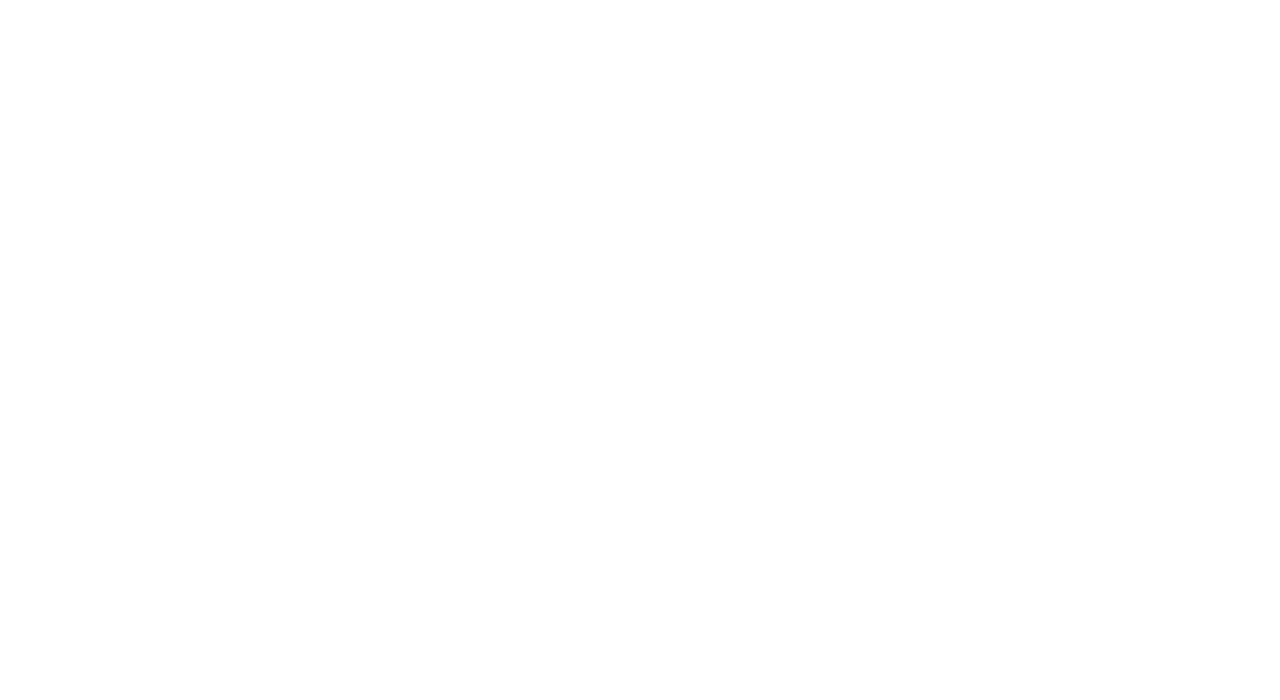
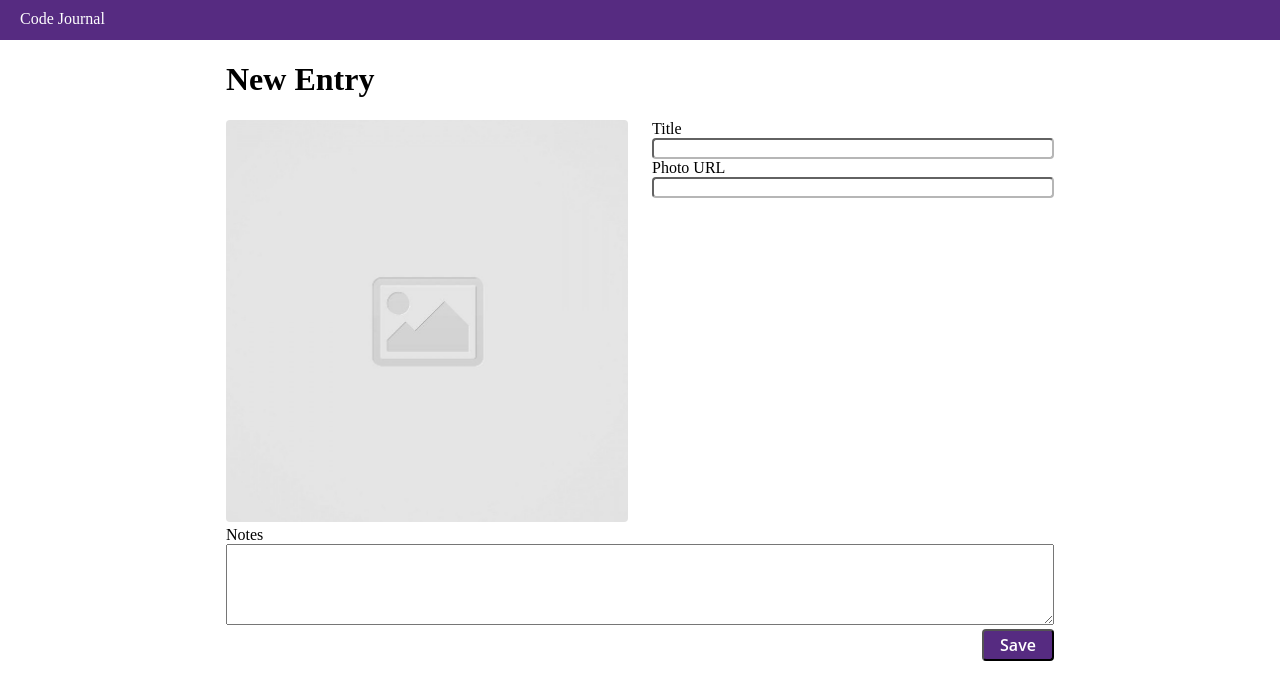
Before and after one commit to sallysujilee/code-journal, a website: page index.html in a window 1280 px wide. Drawn offline with Linux system fonts and the light colour scheme.

Commit message:
Fix all errors. 1

```diff
--- a/css/styles.css
+++ b/css/styles.css
@@ -0,0 +1,49 @@
+.nav-color {
+  width: 100%;
+  height: 40px;
+  background-color: #562b81;
+}
+
+.logo {
+  color: white;
+  padding-left: 10px;
+  background: #562b81;
+  padding-top: 10px;
+  padding-bottom: 10px;
+  float: left;
+  position: absolute;
+  left: 10px;
+}
+
+.placeholder-img {
+  width: 100%;
+  border-radius: 4px;
+  position: relative;
+}
+
+.save {
+  width: 72px;
+  height: 32px;
+  left: 285px;
+  top: 794px;
+  font-family: "Open Sans", serif;
+  font-style: normal;
+  font-weight: 600;
+  font-size: 16px;
+  line-height: 22px;
+  background-color: #562b81;
+  color: white;
+  border-radius: 4px;
+  float: right;
+}
+
+input {
+  border-radius: 4px;
+  background: white;
+  border-color: #b6b6b6;
+  width: 100%;
+}
+
+textarea {
+  width: 100%;
+}
--- a/index.html
+++ b/index.html
@@ -17,13 +17,44 @@
 </head>
 <body>
   <header>
+    <div class="logo">Code Journal</div>
+    <div class="nav-color"></div>
     <div class="container">
+      <div class="row">
+        <div class="column-full">
+          <h1>New Entry</h1>
+        </div>
+      </div>
     </div>
   </header>
-  <main class="container">
-    <div data-view="entry-form"></div>
-    <div data-view="entries" class="hidden"></div>
-  </main>
+  <form id="contact-form">
+    <div class="container">
+      <div class="row">
+        <div class="column-half">
+          <img class="placeholder-img" src="images/placeholder-image-square.jpg">
+        </div>
+        <div class="column-half">
+          <div data-view="entry-form">
+            <label for="title">Title</label><br>
+            <input required name="title" id="title">
+          </div>
+          <label for="photo-url">Photo URL</label>
+          <input required name="photo-url" id="photo-url">
+        </div>
+      </div>
+    </div>
+    <div class="container">
+      <div class="row">
+        <div class="column-full">
+          <label for="notes">Notes</label>
+          <textarea required rows="5" name="notes" id="notes"></textarea><br>
+          <button class="save">Save</button>
+        </div>
+      </div>
+    </div>
+  </form>
+  <div data-view="entries" class="hidden">
+  </div>
   <script src="js/data.js"></script>
   <script src="js/main.js"></script>
 </body>
--- a/js/data.js
+++ b/js/data.js
@@ -6,3 +6,11 @@ var data = {
   editing: null,
   nextEntryId: 1
 };
+
+window.addEventListener('beforeunload', function () {
+  localStorage.setItem('data', JSON.stringify(data));
+});
+
+if (localStorage.getItem('data')) {
+  data = JSON.parse(localStorage.getItem('data'));
+}
--- a/js/main.js
+++ b/js/main.js
@@ -0,0 +1,27 @@
+const photoUrlInput = document.getElementById('photo-url');
+const photoPreview = document.querySelector('.placeholder-img');
+
+photoUrlInput.addEventListener('input', function () {
+  photoPreview.src = photoUrlInput.value;
+});
+
+const form = document.querySelector('#contact-form');
+form.addEventListener('submit', function (event) {
+  event.preventDefault();
+  const title = document.querySelector('#title').value;
+  const photoUrl = document.querySelector('#photo-url').value;
+  const notes = document.querySelector('#notes').value;
+  const entryId = data.nextEntryId;
+  data.nextEntryId++;
+  const newEntry = {
+    entryId,
+    title,
+    photoUrl,
+    notes
+  };
+  data.entries.unshift(newEntry);
+  const placeholderImage = 'images/placeholder-image-square.jpg';
+  const previewImage = document.querySelector('.placeholder-img');
+  previewImage.setAttribute('src', placeholderImage);
+  form.reset();
+});
```
